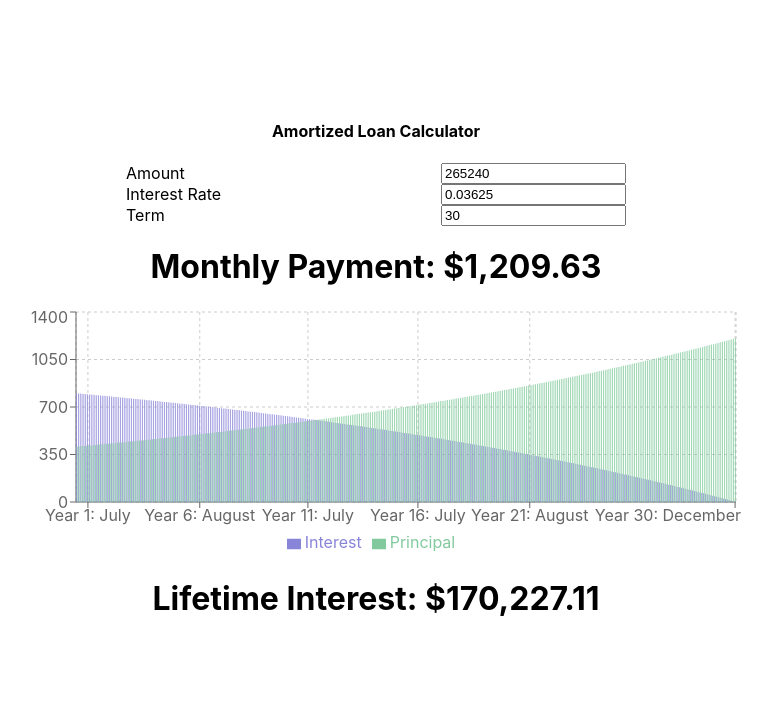
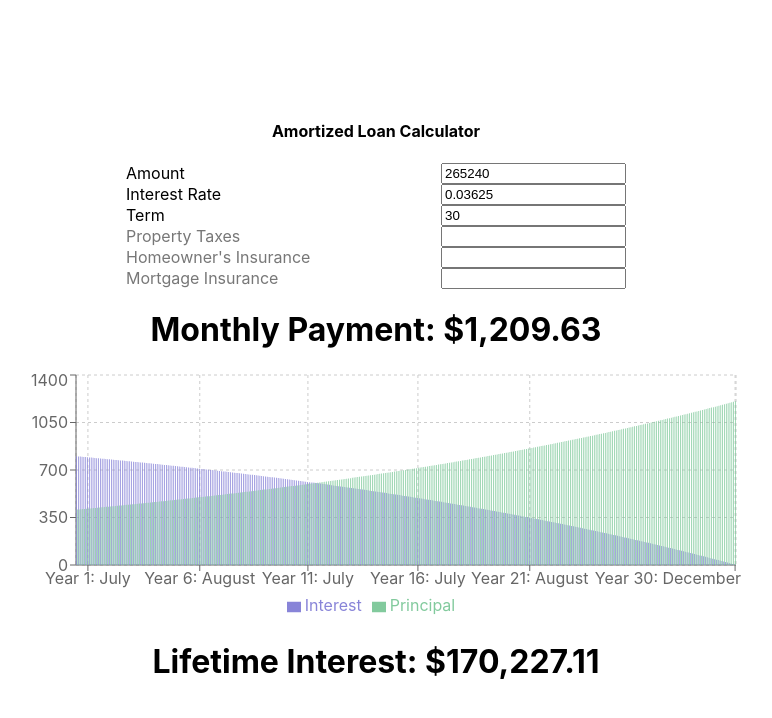
Before and after one commit to pachun/mortgage-payments, a React (Create React App) app: page / in a window 1280 px wide. Shown: the top 718 px of the page, without its empty margins (264-1036 px from the left). Built offline with nearby package versions, Linux system fonts and the light colour scheme.

Commit message:
Add taxes and insurance to monthly payment calc

```diff
--- a/src/App/index.tsx
+++ b/src/App/index.tsx
@@ -38,14 +38,34 @@ const App = () => {
   const [amount, setAmount] = React.useState(265_240)
   const [interestRate, setInterestRate] = React.useState(0.03625)
   const [term, setTerm] = React.useState(30)
-  const loansMonthlyPayment = React.useMemo(
-    () => monthlyPayment({ amount, interestRate, term }),
-    [amount, interestRate, term],
+
+  const [propertyTaxes, setPropertyTaxes] = React.useState(0)
+  const [homeownersInsurance, setHomeownersInsurance] = React.useState(0)
+  const [mortgageInsurance, setMortgageInsurance] = React.useState(0)
+
+  const loan = React.useMemo(
+    () => ({
+      amount,
+      interestRate,
+      term,
+      propertyTaxes,
+      homeownersInsurance,
+      mortgageInsurance,
+    }),
+    [
+      amount,
+      interestRate,
+      term,
+      propertyTaxes,
+      homeownersInsurance,
+      mortgageInsurance,
+    ],
   )
 
+  const loansMonthlyPayment = React.useMemo(() => monthlyPayment(loan), [loan])
   const loansPayments = React.useMemo(
-    () => (loansMonthlyPayment ? payments({ amount, interestRate, term }) : []),
-    [amount, interestRate, term, loansMonthlyPayment],
+    () => (loansMonthlyPayment ? payments(loan) : []),
+    [loan, loansMonthlyPayment],
   )
 
   const initialInterestPaid = 0
@@ -61,9 +81,19 @@ const App = () => {
   const displayedAmount = amount === 0 ? "" : amount
   const displayedInterestRate = interestRate ? interestRate : "0.0"
   const displayedTerm = term === 0 ? "" : term
+  const displayedPropertyTaxes = propertyTaxes === 0 ? "" : propertyTaxes
+  const displayedHomeownersInsurance =
+    homeownersInsurance === 0 ? "" : homeownersInsurance
+  const displayedMortgageInsurance =
+    mortgageInsurance === 0 ? "" : mortgageInsurance
   const displayedMonthlyLoanPayment =
     loansMonthlyPayment && loansMonthlyPayment !== Infinity
-      ? usdCurrency.format(loansMonthlyPayment)
+      ? usdCurrency.format(
+          loansMonthlyPayment +
+            propertyTaxes +
+            homeownersInsurance +
+            mortgageInsurance,
+        )
       : usdCurrency.format(0)
   const displayedPaymentData = React.useMemo(
     () =>
@@ -74,6 +104,7 @@ const App = () => {
           }`,
           Principal: roundToTwoDecimals(payment.principle),
           Interest: roundToTwoDecimals(payment.interest),
+          PropertyTaxes: roundToTwoDecimals(payment.propertyTaxes),
         }
       }),
     [loansPayments],
@@ -124,6 +155,33 @@ const App = () => {
               onChange={e => setTerm(Number(e.target.value))}
             />
           </div>
+          <div style={{ display: "flex", justifyContent: "space-between" }}>
+            <label style={{ color: "#777" }}>Property Taxes</label>
+            <input
+              type="number"
+              min={0}
+              value={displayedPropertyTaxes}
+              onChange={e => setPropertyTaxes(Number(e.target.value))}
+            />
+          </div>
+          <div style={{ display: "flex", justifyContent: "space-between" }}>
+            <label style={{ color: "#777" }}>Homeowner's Insurance</label>
+            <input
+              type="number"
+              min={0}
+              value={displayedHomeownersInsurance}
+              onChange={e => setHomeownersInsurance(Number(e.target.value))}
+            />
+          </div>
+          <div style={{ display: "flex", justifyContent: "space-between" }}>
+            <label style={{ color: "#777" }}>Mortgage Insurance</label>
+            <input
+              type="number"
+              min={0}
+              value={displayedMortgageInsurance}
+              onChange={e => setMortgageInsurance(Number(e.target.value))}
+            />
+          </div>
         </form>
         <div style={{ display: "flex", justifyContent: "center" }}>
           <h1>Monthly Payment: {displayedMonthlyLoanPayment}</h1>
--- a/src/App/payments.ts
+++ b/src/App/payments.ts
@@ -18,6 +18,7 @@ const interestForNextPayment = (loan: Loan, previousPayments: Payment[]) => {
 
 const payments = (loan: Loan): Payment[] => {
   const loansMonthlyPayment = monthlyPayment(loan)
+  const { propertyTaxes, homeownersInsurance, mortgageInsurance } = loan
   const paymentRange = [...Array(MONTHS_PER_YEAR * loan.term)]
   const toIndividualPayments = (previousPayments: Payment[]): Payment[] => {
     const interest = interestForNextPayment(loan, previousPayments)
@@ -28,6 +29,9 @@ const payments = (loan: Loan): Payment[] => {
       {
         interest,
         principle,
+        propertyTaxes,
+        homeownersInsurance,
+        mortgageInsurance,
       },
     ]
   }
--- a/src/types/Loan.d.ts
+++ b/src/types/Loan.d.ts
@@ -2,4 +2,7 @@ interface Loan {
   amount: number
   interestRate: number
   term: number
+  propertyTaxes: number
+  homeownersInsurance: number
+  mortgageInsurance: number
 }
--- a/src/types/Payment.d.ts
+++ b/src/types/Payment.d.ts
@@ -1,4 +1,8 @@
 interface Payment {
   principle: number
   interest: number
+
+  propertyTaxes: number
+  homeownersInsurance: number
+  mortgageInsurance: number
 }
```
